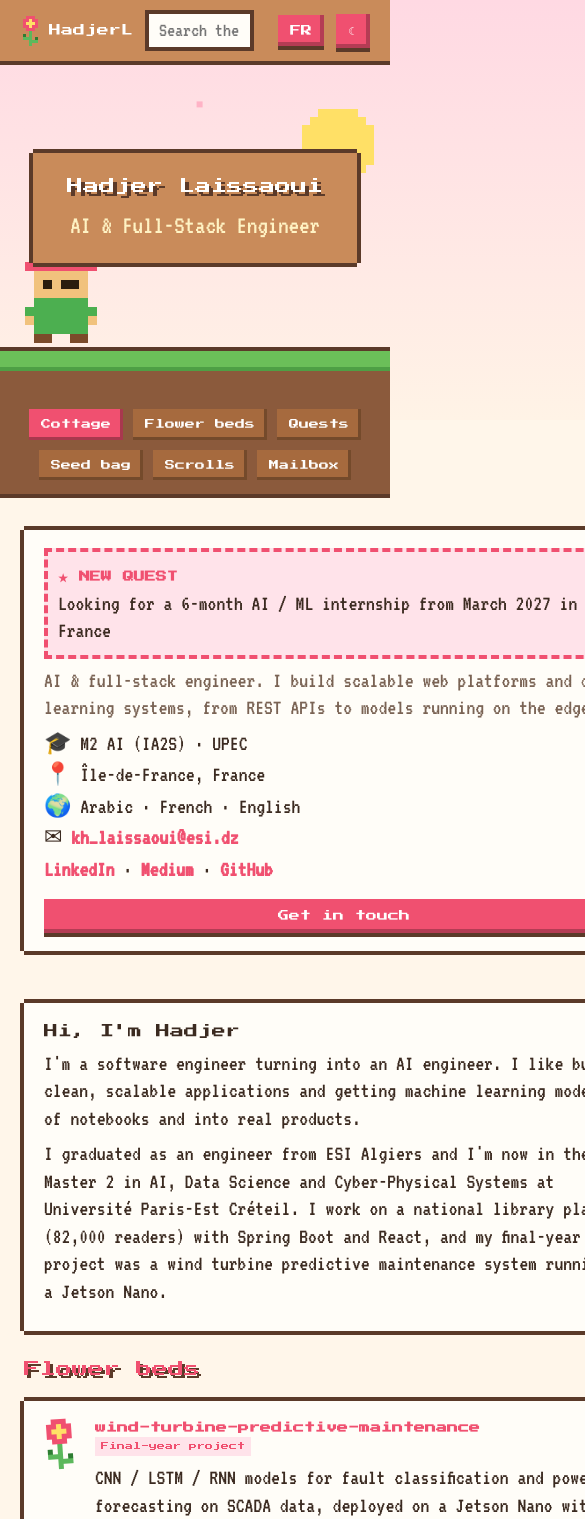
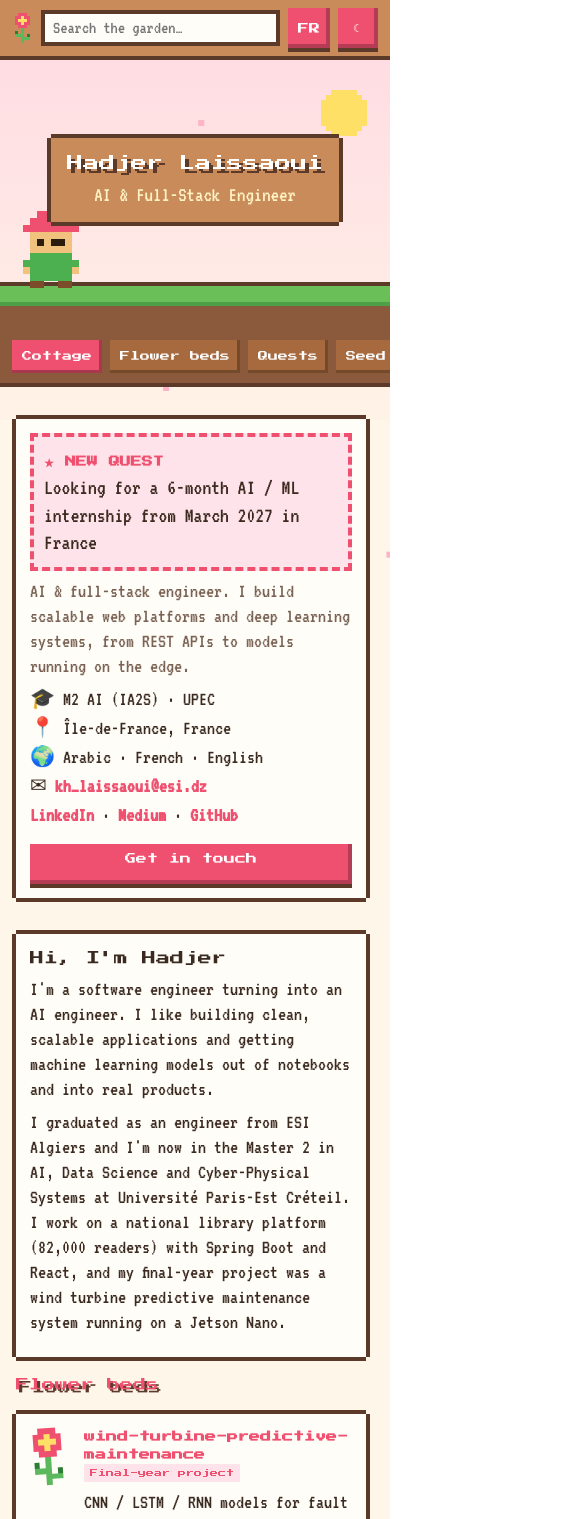
Before and after one commit to HadjerL/HadjerL.github.io, a React (Vite) app: page / in a window 390 px wide. Shown: the top 1519 px of the page, 585 px wide, since content can reach past the window. Built offline with nearby package versions, Linux system fonts and the light colour scheme.

Commit message:
Fixed the mobile layout

```diff
--- a/src/index.css
+++ b/src/index.css
@@ -49,3 +49,107 @@ section{margin-bottom:26px;scroll-margin-top:150px}
 footer{position:relative;z-index:1;margin-top:40px;text-align:center;background:var(--grass2);border-top:4px solid var(--bd);padding:0 0 22px}
 .meadow{display:flex;justify-content:center;align-items:flex-end;gap:10px;margin-top:-52px;flex-wrap:wrap;overflow:hidden}footer p{margin:14px 0 0;color:#fff}
 @media(max-width:900px){.wrap{grid-template-columns:1fr}aside .card{position:static}.grid{grid-template-columns:1fr}.gardener{left:4%}.orb{right:4%}.search{flex-basis:140px}.step h3{max-width:100%;margin-top:8px}}
+
+/* ---------- mobile polish ---------- */
+html{-webkit-text-size-adjust:100%}body{overflow-x:hidden}
+h3{overflow-wrap:anywhere}
+@media(max-width:700px){
+  body{font-size:20px}
+  .hud{min-height:54px;padding:8px 12px;gap:8px}
+  .brand span{display:none}.spacer{display:none}
+  .search{flex:1 1 auto;font-size:18px;padding:3px 8px}
+  .pxbtn{min-height:40px;min-width:40px;padding:8px 10px}
+  .hero{height:270px}
+  .orb{width:46px;height:auto;top:24px;right:6%}
+  .gardener{width:70px;height:auto;left:4%;bottom:50px}
+  .sign{margin:-30px 14px 0;padding:14px 16px}.sign p{font-size:21px;margin-top:8px}
+  .posts{top:54px;justify-content:flex-start;flex-wrap:nowrap;overflow-x:auto;padding:10px 12px;gap:8px}
+  .post{flex:none;padding:10px}
+  .wrap{padding:0 14px;margin:20px auto;gap:18px}
+  .card{padding:14px;margin-bottom:18px}
+  section{scroll-margin-top:112px;margin-bottom:18px}
+  h2.title{font-size:13px}
+  .bed{gap:12px}.bloom{width:40px;height:auto}
+  .tag,.slot{font-size:17px}
+  .log{padding-left:18px}.log:before{left:4px}
+  .stamp{position:static;display:inline-block;margin-bottom:8px}
+  .step h3{max-width:100%}
+  .meadow{margin-top:-40px;gap:6px}.meadow svg{width:28px;height:auto}
+}
+
+.wrap {
+  position: relative;
+  z-index: 1;
+  max-width: 1100px; /* Légèrement réduit pour un meilleur confort visuel */
+  margin: 28px auto;
+  padding: 0 20px;
+  display: grid;
+  grid-template-columns: 280px minmax(0, 1fr); /* Utilisation de minmax(0, 1fr) pour éviter les débordements */
+  gap: 24px;
+}
+
+/* ---------- Ajustement de la grille des projets ---------- */
+.grid {
+  display: grid;
+  /* Passe automatiquement à 1 colonne sur les écrans moyens/petits */
+  grid-template-columns: repeat(auto-fit, minmax(320px, 1fr));
+  gap: 18px;
+}
+
+/* ---------- Optimisation du dimensionnement des cartes ---------- */
+.card {
+  padding: 16px 20px;
+  margin-bottom: 20px;
+  box-sizing: border-box;
+  width: 100%; /* S'assure que la carte ne dépasse jamais son conteneur */
+}
+
+/* Des cartes plus compactes et lisibles dans les projets */
+.bed {
+  display: flex;
+  gap: 14px;
+  align-items: flex-start;
+}
+
+.bed > div {
+  min-width: 0; /* Permet au texte et aux tags de se réduire proprement sans forcer la carte à s'élargir */
+}
+
+/* ---------- Responsive mobile & tablettes ---------- */
+@media (max-width: 900px) {
+  .wrap {
+    grid-template-columns: 1fr; /* Bascule en 1 seule colonne sur tablette */
+  }
+  aside .card {
+    position: static;
+  }
+}
+
+@media (max-width: 700px) {
+  .grid {
+    grid-template-columns: 1fr; /* 1 seule colonne sur mobile */
+  }
+  .card {
+    padding: 14px;
+    margin-bottom: 16px;
+  }
+  aside, main {
+    width: 97%;
+  }
+}
+
+@media (max-width: 600px) {
+  .wrap {
+    padding: 0 12px;
+    gap: 16px;
+  }
+  aside, main {
+    width: 75%;
+  }
+}
+
+@media (max-width: 500px) {
+  aside, main {
+    width: 55%;
+  }
+}
```
